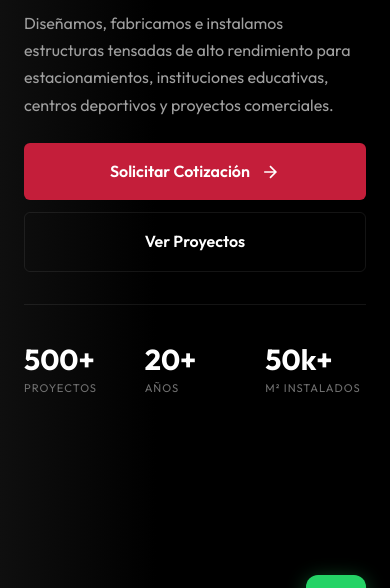
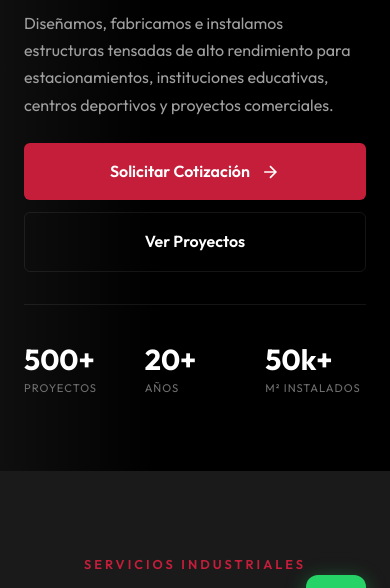
Before and after one commit to TheAndrewww/3g-velarias, a website: page frontend/public/industrial/index.html in a window 390 px wide. Shown: the part 185-773 px from the top of the page. Drawn offline with nearby package versions, Linux system fonts and the light colour scheme; no server answers.

Commit message:
fix: hero overflow and min-height on mobile to show carousel

```diff
--- a/frontend/public/industrial/styles.css
+++ b/frontend/public/industrial/styles.css
@@ -1597,6 +1597,9 @@ button {
     .hero {
         align-items: flex-start;
         padding-top: 85px;
+        min-height: auto;
+        padding-bottom: 40px;
+        overflow: visible;
     }
 
     .hero-content {
```
